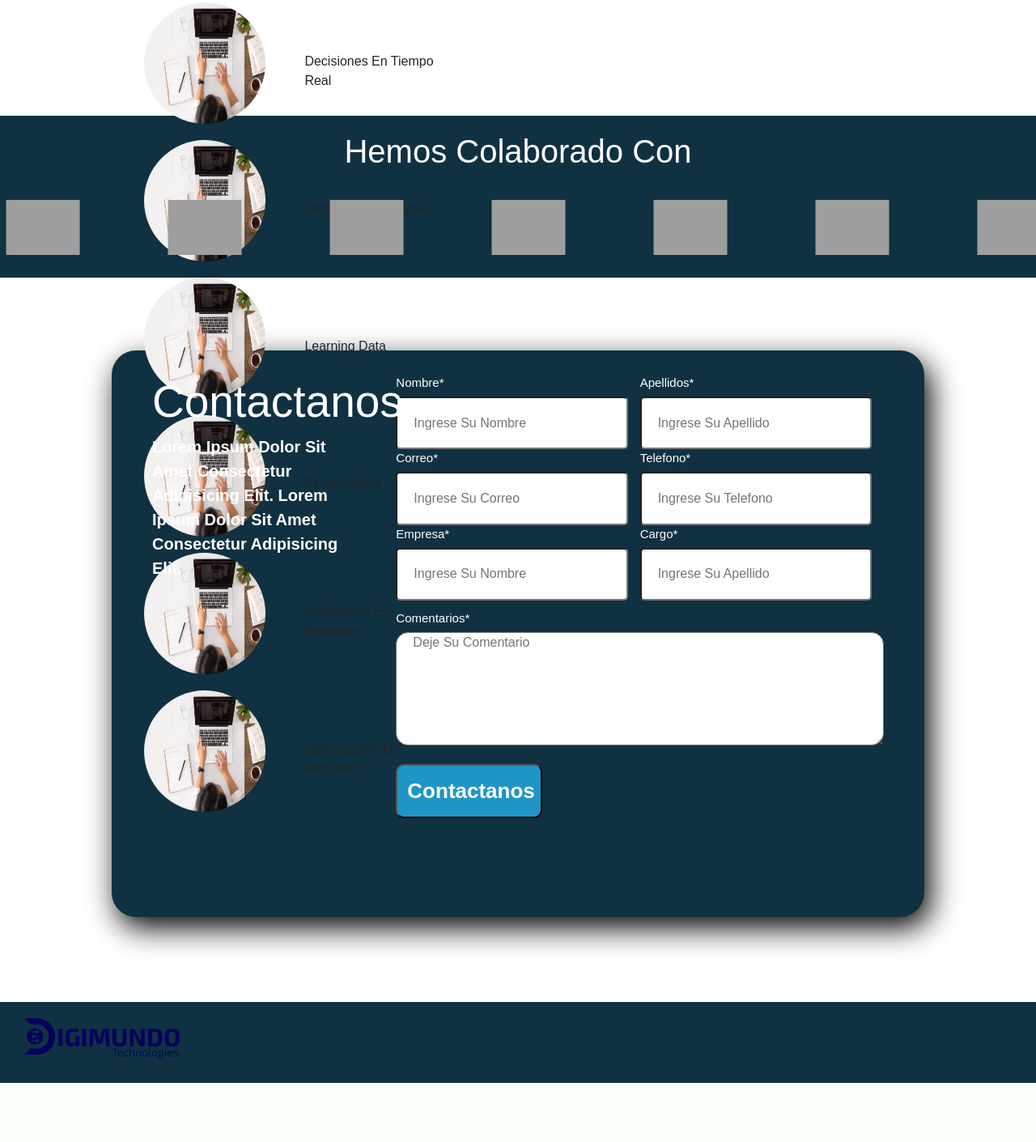
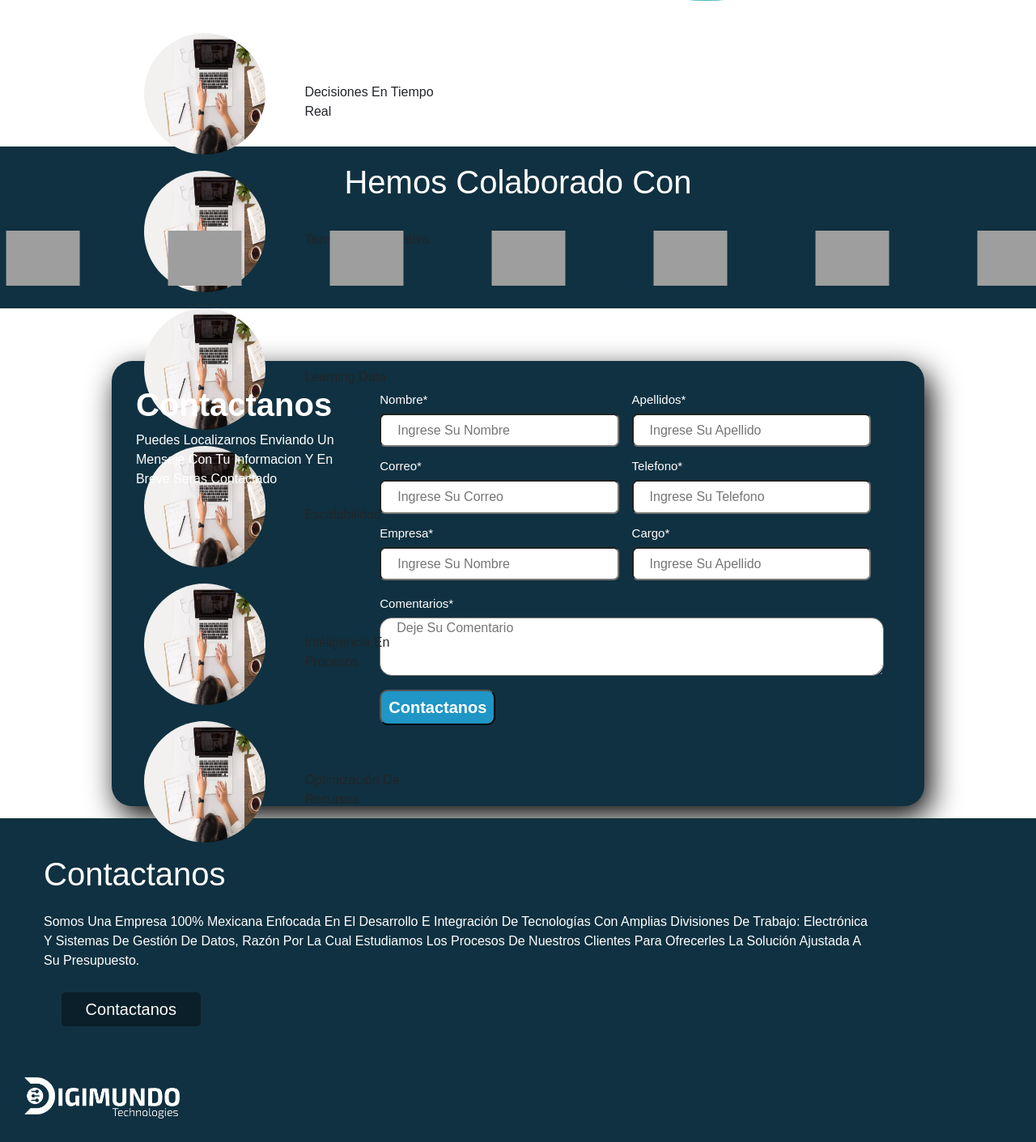
Before and after one commit to OmarLaraSalomon/DIGIMUNDOWEB, a Django app: template tesca/digimundo/templates/social/index.html in a window 1280 px wide. Shown: the part 2757-4168 px from the top of the page at 81% size. Before the commit the page ends 4095 px from the top, so only its background shows below. Run offline with Django 3.2, Linux system fonts and the light colour scheme; the template is opened without the code that fills it, so the values that code supplies are empty; some libraries are stand-ins or nearby versions; grey boxes are pictures that could not be loaded.

Commit message:
respaldo2

```diff
--- a/tesca/digimundo/static/style.css
+++ b/tesca/digimundo/static/style.css
@@ -324,7 +321,7 @@ height: 1100px;
     background: rgb(16, 49, 65);
 }
 
-.carou h1{
+.carou1{
     padding-top: 20px;
     color: white;
     text-align: center;
@@ -405,12 +402,45 @@ height: 1100px;
     height: 400px;
 }
 /* fin pendiente */
+.contacto{
+    height: 300px;
+    width: 100%;
+    background: rgb(16, 49, 65);
+    margin-top: 10px;
+    justify-content: center;
+    padding-right: 200px;
+    padding-top: 30px;
+}
+
+.contacto h1, .contacto p{
+    color: #fff;
+    padding-top: 15px;
+    padding-left: 5%;
+}
+
+.contacto p{
+margin-bottom: 3%;
+}
+
+.contacto a{
+    text-decoration:none;
+    font-size: 20px;
+}
+
+.button2{
+    margin-left: 7%;
+    padding: 10px 30px;
+    background-color: rgb(10, 31, 41);
+    color: white;
+    border-radius: 5px;
+}
+
 
 /* formulario */
 
 .form-register{
     width: 90%;
-    height: 700px;
+    height: 550px;
     background: rgb(16, 49, 65);
     /*padding-left: 5%;
     padding-top: 3%;*/
@@ -426,20 +456,18 @@ height: 1100px;
 .info{
 width: 30%;
 height: 100%;
-padding-left: 5%;
+padding-left: 3%;
 padding-top: 3%;
-font-weight: bold;
 }
 
-.info h1{
-    font-size: 55px;
+.titt{
+    font-size: 40px;
+    font-weight: bold;
 }
-.info p{
-    font-size: 20px;
-}
+
 .elementos{
     float: right;
-    width: 70%;
+    width: 72%;
     height: 100%;
     padding-right: 5%;
     padding-left: 5%;
@@ -447,14 +475,14 @@ font-weight: bold;
 
 .controllers{
     width: 95%;
-    height: 70%;
-    border-radius: 5px;
+    height: 50%;
+    border-radius: 7px;
     padding-left: 20px;
 }
 
 .elementos table {
     margin-top: 5%;
-    height: 40%;
+    height: 45%;
     width: 100%;
     margin-bottom: 2%;
 }
@@ -464,19 +492,19 @@ font-weight: bold;
 
 .elementos textarea{
     width: 100%;
-    height: 20%;
+    height: 13%;
     border-radius: 15px;
 }
 
 .buttons{
-    width: 30%;
+    height: 8%;
+    width: 23%;
     background: #1f96c5;
     border-radius: 10px;
-    padding: 12px;
     color: white;
-    margin: 16px 0;
-    font-size: 26px;
+    font-size: 20px;
     font-weight: bold;
+    margin-top: 10px;
 }
 
 /* fin formulario */
--- a/tesca/digimundo/static/styleContactanos.css
+++ /dev/null
@@ -1,106 +0,0 @@
-
-/* formulario */
-
-.form-register{
-    width: 90%;
-    height: 700px;
-    background: rgb(16, 49, 65);
-    /*padding-left: 5%;
-    padding-top: 3%;*/
-    margin: auto;
-    margin-top: 50px;
-    border-radius: 30px;
-    font-family: 'calibri';
-    color:white;
-    box-shadow: 7px 13px 37px #000;
-    margin-bottom: 100px;
-}
-
-.info{
-width: 30%;
-height: 100%;
-padding-left: 5%;
-padding-top: 3%;
-font-weight: bold;
-}
-
-.info h1{
-    font-size: 55px;
-}
-.info p{
-    font-size: 20px;
-}
-.elementos{
-    float: right;
-    width: 70%;
-    height: 100%;
-    padding-right: 5%;
-    padding-left: 5%;
-}
-
-.controllers{
-    width: 95%;
-    height: 70%;
-    border-radius: 5px;
-    padding-left: 20px;
-}
-
-.elementos table {
-    margin-top: 5%;
-    height: 40%;
-    width: 100%;
-    margin-bottom: 2%;
-}
-.elementos h4{
-    font-size: 15px;
-}
-
-.elementos textarea{
-    width: 100%;
-    height: 20%;
-    border-radius: 15px;
-}
-
-.buttons{
-    width: 30%;
-    background: #1f96c5;
-    border-radius: 10px;
-    padding: 12px;
-    color: white;
-    margin: 16px 0;
-    font-size: 26px;
-    font-weight: bold;
-}
-
-/* fin formulario */
-
-.contacto{
-    height: 300px;
-    width: 100%;
-    background: rgb(16, 49, 65);
-    margin-top: 10px;
-    justify-content: center;
-}
-
-.contacto h1, .contacto p{
-    color: #fff;
-    padding-top: 15px;
-    padding-left: 5%;
-}
-
-.contacto p{
-margin-bottom: 3%;
-}
-
-.contacto a{
-    text-decoration:none;
-    font-size: 20px;
-}
-
-.button1{
-    margin-left: 7%;
-    padding: 10px 30px;
-    background-color: rgb(3, 171, 201);
-    color: white;
-    border-radius: 5px;
-}
--- a/tesca/digimundo/static/styleService.css
+++ b/tesca/digimundo/static/styleService.css
@@ -32,36 +32,4 @@
 
 .target{
     height: 1000px;
-    border-style: solid;
 }
-
-.contacto{
-    height: 300px;
-    width: 100%;
-    background: rgb(16, 49, 65);
-    margin-top: 10px;
-    justify-content: center;
-}
-
-.contacto h1, .contacto p{
-    color: #fff;
-    padding-top: 15px;
-    padding-left: 5%;
-}
-
-.contacto p{
-margin-bottom: 3%;
-}
-
-.contacto a{
-    text-decoration:none;
-    font-size: 20px;
-}
-
-.button1{
-    margin-left: 7%;
-    padding: 10px 30px;
-    background-color: rgb(3, 171, 201);
-    color: white;
-    border-radius: 5px;
-}
--- a/tesca/digimundo/templates/social/index.html
+++ b/tesca/digimundo/templates/social/index.html
@@ -9,7 +9,7 @@
 <body>
 
 
-  <div  class="mundito">
+  <div class="mundito">
     <div class="mapa">
       <div class="aparecer1">
         <img src="{% static 'img/coin.png' %}" class="img11">
@@ -34,9 +34,12 @@
   <div class="container" style="background-color:white;">
 
     <div class="cabeza">
-    <h1>Lorem Ipsum</h1>
-    <p> Lorem ipsum dolor sit, amet consectetur adipisicing elit. Magnam facere natus adipisci nesciunt unde non
-      nulla, quisquam ipsam</p>
+      <h1 class="cabe">E - COMMERCE LOGISTICS</h1>
+      <p> Implementa la trazabilidad 4.0 con clientes y proveedores
+        Gestiona tiempos y movimientos entre CeDis
+        Monitorea tus inventarios en tiempo real
+        Elimina el robo hormiga mediante sistemas de seguridad preventiva
+        Administra múltiples proveedores de transporte simultáneamente</p>
     </div>
 
     <!-- cards -->
@@ -47,9 +50,11 @@
         </figure>
         <div class="contenido">
           <h3>Consultoria Tecnologica</h3>
-        <p>Lorem ipsum dolor sit amet consectetur adipisicing elit. Quos cupiditate ullam, sequi atque nam eaque
-          architecto placeat modi minus ipsum, autem voluptatibus et aliquam quis dolorum reprehenderit voluptate
-          numquam delectus.</p>
+          <p>Implementa la trazabilidad 4.0 con clientes y proveedores
+            Gestiona tiempos y movimientos entre CeDis
+            Monitorea tus inventarios en tiempo real
+            Elimina el robo hormiga mediante sistemas de seguridad preventiva
+            Administra múltiples proveedores de transporte simultáneamente</p>
           <a href="#">leer mas</a>
         </div>
       </div>
@@ -60,9 +65,12 @@
         </figure>
         <div class="contenido">
           <h3>Integracion de soluciones tecnologicas</h3>
-        <p>Lorem ipsum dolor sit amet consectetur adipisicing elit. Quos cupiditate ullam, sequi atque nam eaque
-          architecto placeat modi minus ipsum, autem voluptatibus et aliquam quis dolorum reprehenderit voluptate
-          numquam delectus.</p>
+          <p>Comunicados oficiales automatizados.
+            Datos de comportamiento social.
+            Integración comunitaria y programas de apoyo.
+            Trámites digitalizados.
+            Sistemas de seguridad ciudadana.
+            Ciudades inteligentes.</p>
           <a href="#">leer mas</a>
         </div>
       </div>
@@ -73,9 +81,12 @@
         </figure>
         <div class="contenido">
           <h3>Monitoreo web de procesos</h3>
-        <p>Lorem ipsum dolor sit amet consectetur adipisicing elit. Quos cupiditate ullam, sequi atque nam eaque
-          architecto placeat modi minus ipsum, autem voluptatibus et aliquam quis dolorum reprehenderit voluptate
-          numquam delectus.</p>
+          <p>Localiza los cuellos de botella de tus procesos en tiempo real.
+            Respalda tu información industrial de forma segura y dinámica.
+            Monitorea todos tus Kpis desde un mismo panel.
+            Identifica la línea de origen de productos defectuosos.
+            Gestiona y compara el grado de calidad de proveedores e insumos.
+            Implementa alertas inteligentes.</p>
           <a href="#">leer mas</a>
         </div>
       </div>
@@ -83,9 +94,12 @@
 
     <!-- Fin cards -->
     <div class="general">
-    <h1> Lorem, ipsum</h1>
-    <p>Lorem ipsum dolor sit amet consectetur adipisicing elit. Nesciunt vitae facere expedita est nemo, harum iusto
-      minus, quisquam sit non nulla delectus ipsa modi? Optio sunt odio tenetur modi quae.</p>
+      <h1 class="gen1"> E - COMMERCE LOGISTICS</h1>
+      <p class="gen2">Implementa la trazabilidad 4.0 con clientes y proveedores
+        Gestiona tiempos y movimientos entre CeDis
+        Monitorea tus inventarios en tiempo real
+        Elimina el robo hormiga mediante sistemas de seguridad preventiva
+        Administra múltiples proveedores de transporte simultáneamente</p>
     </div>
 
 
@@ -135,7 +149,7 @@
 
   <!-- carusel de colaboraciones-->
   <div class="carou">
-  <h1> Hemos colaborado con</h1>
+    <h1 class="carou1"> Hemos colaborado con</h1>
     <div class="marquee-horizontal">
       <div class="marquee-horizontal-css w-embed">
         <style>
@@ -255,9 +269,8 @@
       <!-- Fin Formulario-->
 
       <div class="info">
-      <h1> Contactanos</h1>
-      <p> Lorem ipsum dolor sit amet consectetur adipisicing elit. Lorem ipsum dolor sit amet consectetur adipisicing
-        elit.</p>
+        <h1 class="titt"> Contactanos</h1>
+        <p class="tecx"> Puedes localizarnos enviando un mensaje con tu informacion y en breve seras contactado</p>
       </div>
 
     </section>
--- a/tesca/digimundo/templates/social/layout.html
+++ b/tesca/digimundo/templates/social/layout.html
@@ -23,7 +23,7 @@
   <header id="header">
 
     <!-- <img src="static/img/Logo azul.png" alt="" class="logo"> -->
-    <img src="{% static 'img/Logo azul.png' %}" alt="" class="logo">
+    <img src="{% static 'img/Digimundo_Logo.png' %}" alt="" class="logo">
     <input type="checkbox" id="menu-bar">
     <label for="menu-bar">Menu</label>
 
@@ -40,30 +40,36 @@
 
   <section class="zona1">
     <div class="contenidos2">
-      <h1> Lorem Ipsum</h1>
-      <p> Lorem ipsum dolor sit amet consectetur adipisicing elit. Deserunt beatae consequatur, facere asperiores
-        reprehenderit, rem hic blanditiis nemo natus id optio soluta. Earum minus incidunt, magnam nemo pariatur
-        illum error.</p>
-      <a href="#" class="button1"> Mas Informacion</a>
+      <h1 class="cont12"> Digimundo Technologies</h1>
+      <p> Somos una empresa 100% mexicana enfocada en el desarrollo e integración de tecnologías con amplias divisiones
+        de trabajo: electrónica y sistemas de gestión de datos, razón por la cual estudiamos los procesos de nuestros
+        clientes para ofrecerles la solución ajustada a su presupuesto.</p>
+      <a href="#" class="button2"> Mas Informacion</a>
     </div>
     <link rel="stylesheet" href="{% static 'cuadritos.css' %}">
-
-
-
-
-
   </section>
   <div>
     {%block content %}
 
     {%endblock content%}
   </div>
+  </div>
+
+  <div class="contacto">
+    <h1 class="contact99">Contactanos</h1>
+    <p class="p99"> Somos una empresa 100% mexicana enfocada en el desarrollo e integración de tecnologías con amplias
+      divisiones de trabajo: electrónica y sistemas de gestión de datos, razón por la cual estudiamos los procesos de
+      nuestros clientes para ofrecerles la solución ajustada a su presupuesto.</p>
+    <a href="#" class="button2"> Contactanos </a>
+  </div>
 
   <footer>
-    <img src="{% static 'img/Logo azul.png' %}" alt="">
+    <img src="{% static 'img/Digimundo_Logo.png' %}" alt="">
   </footer>
 </body>
 <script src="https://kit.fontawesome.com/b493bbbcd9.js" crossorigin="anonymous"></script>
 <script src="{% static 'scripts/script.js' %}"></script>
-<script src="https://cdn.jsdelivr.net/npm/bootstrap@5.0.2/dist/js/bootstrap.bundle.min.js" integrity="sha384-MrcW6ZMFYlzcLA8Nl+NtUVF0sA7MsXsP1UyJoMp4YLEuNSfAP+JcXn/tWtIaxVXM" crossorigin="anonymous"></script>
+<script src="https://cdn.jsdelivr.net/npm/bootstrap@5.0.2/dist/js/bootstrap.bundle.min.js"
+  integrity="sha384-MrcW6ZMFYlzcLA8Nl+NtUVF0sA7MsXsP1UyJoMp4YLEuNSfAP+JcXn/tWtIaxVXM" crossorigin="anonymous"></script>
+
 </html>
```
Also changed, not shown: other parts of tesca/digimundo/static/style.css (+16 -19 lines), tesca/digimundo/templates/social/Contactanos.html (+7 -10 lines), tesca/digimundo/templates/social/Nosotros.html (+1 -12 lines), tesca/digimundo/templates/social/Servicios.html (+42 -29 lines), tesca/digimundo/static/img/Digimundo_Logo.png (added), tesca/digimundo/static/img/fondo2.0.jpg (added). Lines whose indentation alone changed are shown as unchanged.
